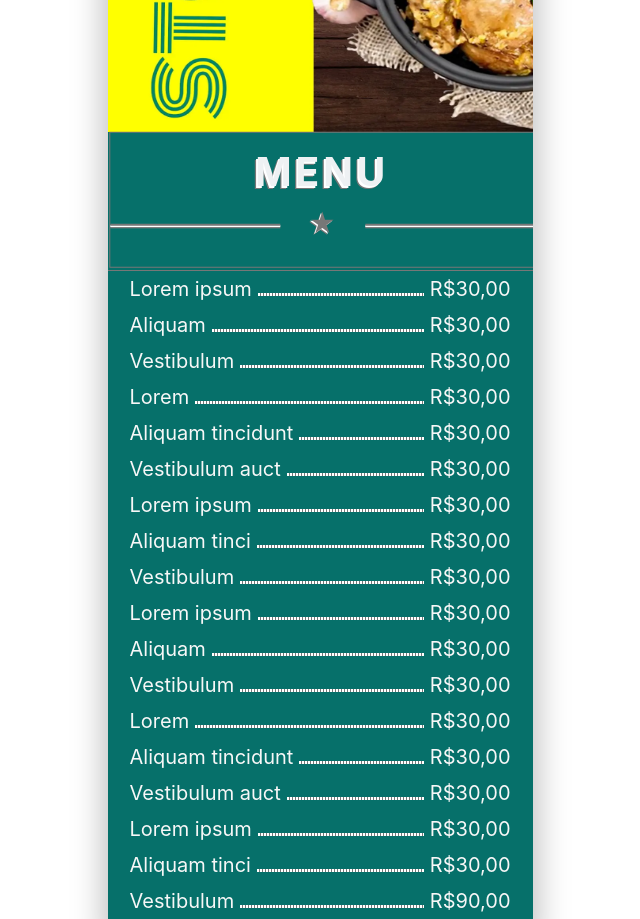
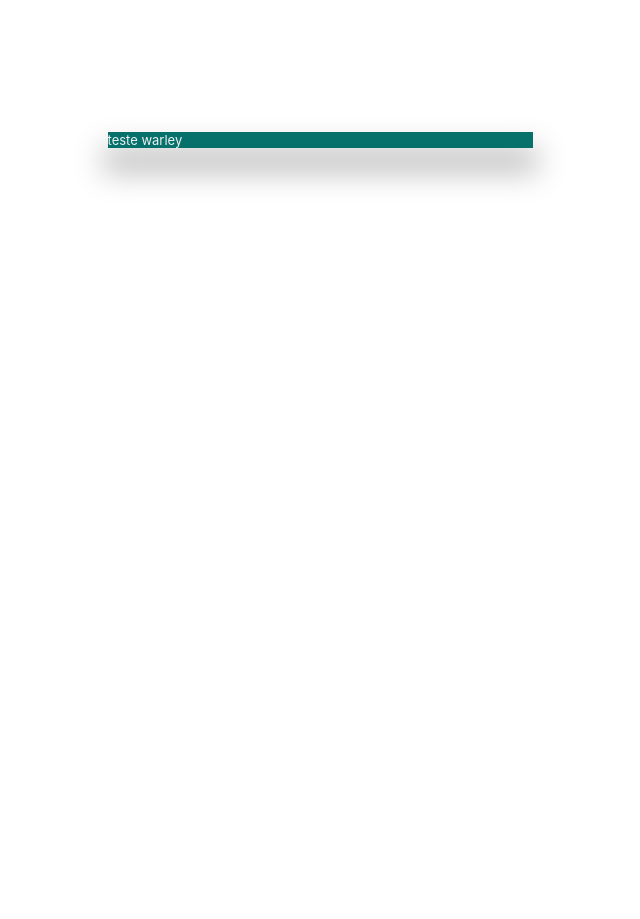
Before and after one commit to warleymendeslopes/app, a Svelte app: page / in a window 1280 px wide. Shown: the part 260-1179 px from the top of the page, without its empty margins (320-960 px from the left). After the commit the page ends 800 px from the top, so only its background shows below. Built offline with nearby package versions, Linux system fonts and the light colour scheme.

Commit message:
apenas um teste
apenas um teste

```diff
--- a/src/App.svelte
+++ b/src/App.svelte
@@ -3,105 +3,7 @@
 </script>
 
 <main>
-	<section class="banner-inicial">
-		<!--<h1>cardapio de {name}!</h1> -->
-	</section>
-	<div class="cardapio">
-		<h2>MENU</h2>
-		<span class="divider">★</span>
-	</div>
-	<ul>
-		<li>
-			<span>Lorem ipsum</span>
-			<span class="dotted" />
-			<span class="price">R$30,00</span>
-		</li>
-		<li>
-			<span>Aliquam</span>
-			<span class="dotted" />
-			<span class="price">R$30,00</span>
-		</li>
-		<li>
-			<span>Vestibulum</span>
-			<span class="dotted" />
-			<span class="price">R$30,00</span>
-		</li>
-		<li>
-			<span>Lorem</span>
-			<span class="dotted" />
-			<span class="price">R$30,00</span>
-		</li>
-		<li>
-			<span>Aliquam tincidunt</span>
-			<span class="dotted" />
-			<span class="price">R$30,00</span>
-		</li>
-		<li>
-			<span>Vestibulum auct</span>
-			<span class="dotted" />
-			<span class="price">R$30,00</span>
-		</li>
-		<li>
-			<span>Lorem ipsum</span>
-			<span class="dotted" />
-			<span class="price">R$30,00</span>
-		</li>
-		<li>
-			<span>Aliquam tinci</span>
-			<span class="dotted" />
-			<span class="price">R$30,00</span>
-		</li>
-		<li>
-			<span>Vestibulum</span>
-			<span class="dotted" />
-			<span class="price">R$30,00</span>
-		</li>
-		<li>
-			<span>Lorem ipsum</span>
-			<span class="dotted" />
-			<span class="price">R$30,00</span>
-		</li>
-		<li>
-			<span>Aliquam</span>
-			<span class="dotted" />
-			<span class="price">R$30,00</span>
-		</li>
-		<li>
-			<span>Vestibulum</span>
-			<span class="dotted" />
-			<span class="price">R$30,00</span>
-		</li>
-		<li>
-			<span>Lorem</span>
-			<span class="dotted" />
-			<span class="price">R$30,00</span>
-		</li>
-		<li>
-			<span>Aliquam tincidunt</span>
-			<span class="dotted" />
-			<span class="price">R$30,00</span>
-		</li>
-		<li>
-			<span>Vestibulum auct</span>
-			<span class="dotted" />
-			<span class="price">R$30,00</span>
-		</li>
-		<li>
-			<span>Lorem ipsum</span>
-			<span class="dotted" />
-			<span class="price">R$30,00</span>
-		</li>
-		<li>
-			<span>Aliquam tinci</span>
-			<span class="dotted" />
-			<span class="price">R$30,00</span>
-		</li>
-		<li>
-			<span>Vestibulum</span>
-			<span class="dotted" />
-			<span class="price">R$90,00</span>
-		</li>
-	</ul>
+	teste warley
 </main>
 
 <style>
```
